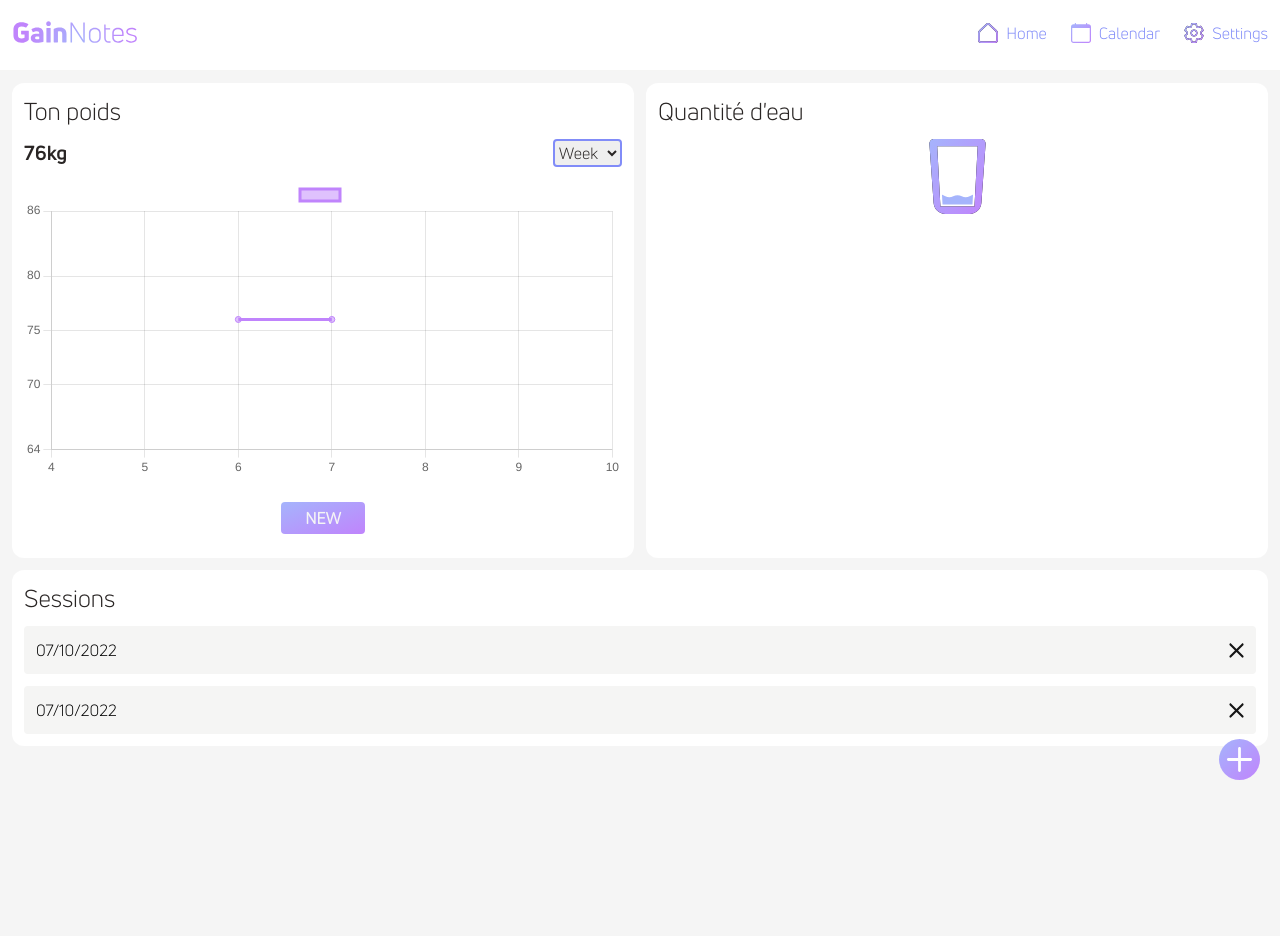
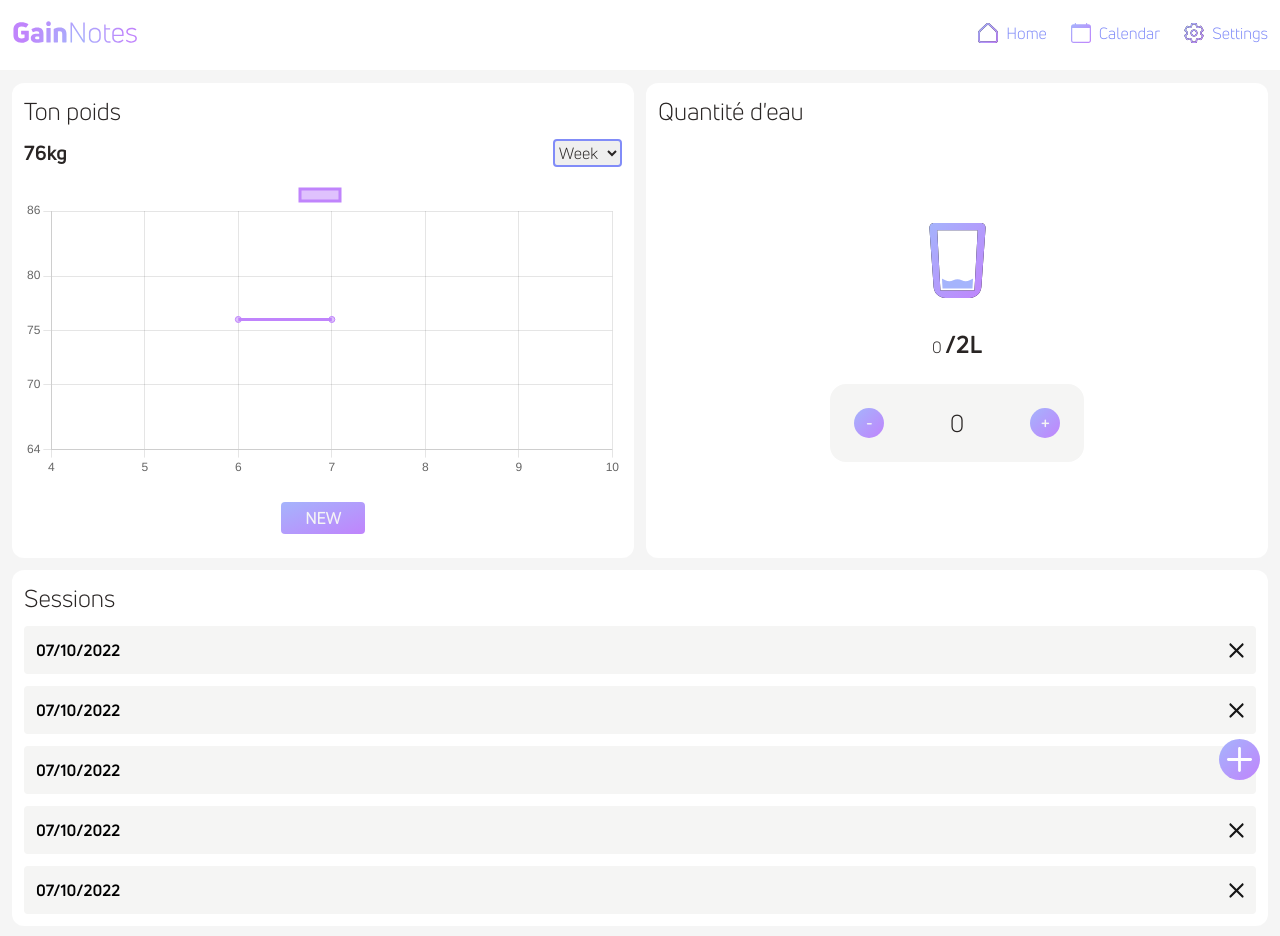
Before and after one commit to deleusec/GainNotes, a Next.js app: page / in a window 1280 px wide. Shown: the top 936 px of the page. Before the commit the page ends 800 px from the top, so only its background shows below. Built offline with nearby package versions, Linux system fonts and the light colour scheme.

Commit message:
Water card

```diff
--- a/data/sessions.json
+++ b/data/sessions.json
@@ -7,6 +7,18 @@
     {
       "id": "3",
       "date": "07/10/2022"
+    },
+    {
+      "id": "4",
+      "date": "07/10/2022"
+    },
+    {
+      "id": "5",
+      "date": "07/10/2022"
+    },
+    {
+      "id": "6",
+      "date": "07/10/2022"
     }
   ]
 }
--- a/pages/index.js
+++ b/pages/index.js
@@ -11,6 +11,9 @@ export default function Home() {
     const [verification, setVerification] = useState(false)
     const [wantToDeleteID, setWantToDeleteID] = useState(0)
     const [scaleValue, setScaleValue] = useState('Week')
+    const [quantityWater, setQuantityWater] = useState(0)
+    const [literWater, setLiterWater] = useState(0)
+    const [water, setWater] = useState(1)
 
     // Get sessions data
     useEffect(()=>{
@@ -20,6 +23,7 @@ export default function Home() {
             console.log(e)
         })
     },[])
+
 
 
     const deleteSession = (id) =>{
@@ -78,11 +82,28 @@ export default function Home() {
                 {/* WEIGHT */}
 
                 {/* WATER */}
-                <div className={"flex-1  w-full lg:w-1/2 flex-col p-3 rounded-xl justify-center bg-white text-stone-800 "}>
+                <div className={"flex flex-1 w-full lg:w-1/2 flex-col p-3 rounded-xl bg-white text-stone-800 "}>
                     <h2 className={'text-stone-800 text-2xl mb-3'}>Quantité d'eau</h2>
-                    <div className={'flex justify-center'}>
-                        <div className={' block'}>
-                            <Image src={"/water1.svg"} width={75} height={75}/>
+                    <div className={'flex m-auto justify-self-center self-center justify-center items-center flex-col'}>
+                        <div className={"m-6"}>
+                            <Image src={"/water"+ water+".svg"} width={75} height={75}/>
+                        </div>
+
+                        <div>
+                            <p>{literWater} <span className={"font-unineuebold text-2xl"}>/2L</span></p>
+                        </div>
+
+                        <div className={"flex items-center py-3 px-6 my-6 bg-stone-100 rounded-2xl"}>
+                            <button onClick={()=> {
+                                quantityWater !== 0 && setQuantityWater(quantityWater - 1)
+                                quantityWater !== 0 && setLiterWater(literWater -0.25)
+
+                            }} className={"w-[30px] h-[30px] rounded-full cursor-pointer uppercase bg-gradient-to-br my-3 text-center from-indigo-300 to-purple-400 hover:from-indigo-400 hover:to-purple-500 text-neutral-100 rounded font-bold"}>-</button>
+                            <p className={"font-unineuebook mx-12 text-2xl w-[50px] text-center"}>{quantityWater}</p>
+                            <button onClick={()=> {
+                                quantityWater !== 100 && setQuantityWater(quantityWater + 1)
+                                quantityWater !== 100 && setLiterWater(literWater +0.25)
+                            } } className={"w-[30px] h-[30px] rounded-full cursor-pointer uppercase bg-gradient-to-br my-3 text-center from-indigo-300 to-purple-400 hover:from-indigo-400 hover:to-purple-500 text-neutral-100 rounded font-bold"}>+</button>
                         </div>
                     </div>
                 </div>
@@ -90,7 +111,7 @@ export default function Home() {
 
             </div>
 
-            <div className={"flex flex-col bg-white rounded-xl mx-3 p-3"}>
+            <div className={"flex flex-col bg-white rounded-xl mx-3 p-3 mb-20"}>
                 <h2 className={"text-stone-800 text-2xl mb-3"}>Sessions</h2>
                 <ul>
                     {sessions ? sessions.map((data)=>{
@@ -98,7 +119,7 @@ export default function Home() {
                         return (
                             <li key={data.id} className={"flex items-center bg-stone-100 mb-3 last:mb-0 hover:bg-stone-200 cursor-pointer duration-150 rounded"}>
                                 <Link href={{pathname:"/session", query: "id="+data.id}}>
-                                    <a className={"flex justify-between flex-1 p-3"}>
+                                    <a className={"flex justify-between font-unineuebold flex-1 p-3"}>
                                         {data.date}
 
                                     </a>
```
